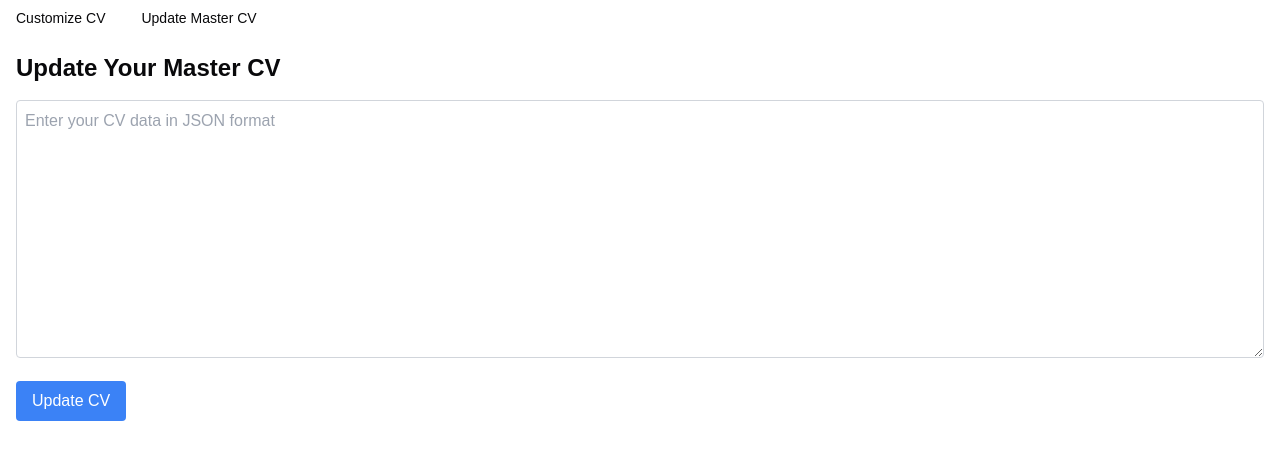
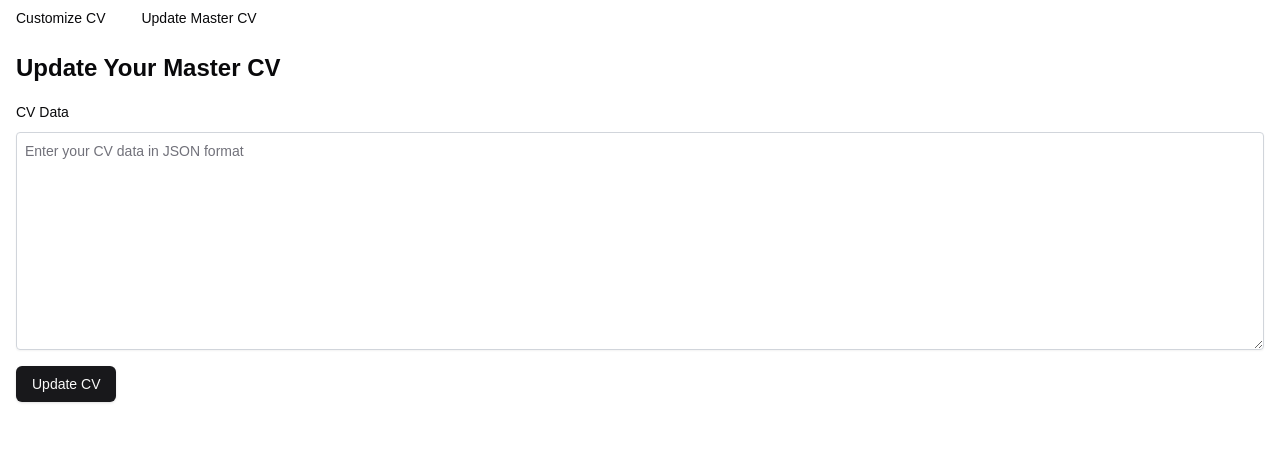
Before and after one commit to youngchingjui/customize-cv, a Next.js app: page /update-cv in a window 1280 px wide. Shown: the top 460 px of the page. Built offline with nearby package versions, Linux system fonts and the light colour scheme.

Commit message:
updated styling

```diff
--- a/app/layout.tsx
+++ b/app/layout.tsx
@@ -39,14 +39,14 @@
         <NavigationMenu>
           <NavigationMenuList>
             <NavigationMenuItem>
-              <Link href="/" passHref>
+              <Link href="/" legacyBehavior passHref>
                 <NavigationMenuLink className={navigationMenuTriggerStyle()}>
                   Customize CV
                 </NavigationMenuLink>
               </Link>
             </NavigationMenuItem>
             <NavigationMenuItem>
-              <Link href="/update-cv" passHref>
+              <Link href="/update-cv" legacyBehavior passHref>
                 <NavigationMenuLink className={navigationMenuTriggerStyle()}>
                   Update Master CV
                 </NavigationMenuLink>
--- a/components/UpdateCVForm.tsx
+++ b/components/UpdateCVForm.tsx
@@ -1,19 +1,40 @@
 'use client';
 
-import { useState } from 'react';
+import { useForm } from 'react-hook-form';
+import { zodResolver } from '@hookform/resolvers/zod';
+import { z } from 'zod';
+import {
+  Form,
+  FormControl,
+  FormField,
+  FormItem,
+  FormLabel,
+  FormMessage,
+} from '@/components/ui/form';
+import { Button } from '@/components/ui/button';
+import { Textarea } from '@/components/ui/textarea';
+
+// Define the schema for form validation
+const formSchema = z.object({
+  cvData: z.string().min(1, { message: 'CV data is required.' }),
+});
 
 export default function CvForm() {
-  const [cvData, setCvData] = useState('');
+  const form = useForm({
+    resolver: zodResolver(formSchema),
+    defaultValues: {
+      cvData: '',
+    },
+  });
 
-  const handleSubmit = async (event: React.FormEvent<HTMLFormElement>) => {
-    event.preventDefault();
+  const handleSubmit = async (values: { cvData: string }) => {
     try {
       const response = await fetch('/api/update-cv', {
         method: 'POST',
         headers: {
           'Content-Type': 'application/json',
         },
-        body: JSON.stringify({ cvData, userId: 'your-user-id' }), // Replace with actual user ID logic
+        body: JSON.stringify({ cvData: values.cvData, userId: 'your-user-id' }),
       });
       if (response.ok) {
         alert('CV updated successfully!');
@@ -26,20 +47,30 @@
   };
 
   return (
-    <form onSubmit={handleSubmit}>
-      <textarea
+    <Form {...form}>
+      <form onSubmit={form.handleSubmit(handleSubmit)} className="space-y-4">
+        <FormField
+          control={form.control}
+          name="cvData"
+          render={({ field }) => (
+            <FormItem>
+              <FormLabel>CV Data</FormLabel>
+              <FormControl>
+                <Textarea
                   className="w-full p-2 border border-gray-300 rounded mb-4"
                   rows={10}
-        value={cvData}
-        onChange={(e) => setCvData(e.target.value)}
                   placeholder="Enter your CV data in JSON format"
+                  {...field}
                 />
-      <button
-        type="submit"
-        className="bg-blue-500 text-white px-4 py-2 rounded"
-      >
+              </FormControl>
+              <FormMessage />
+            </FormItem>
+          )}
+        />
+        <Button type="submit">
           Update CV
-      </button>
+        </Button>
       </form>
+    </Form>
   );
 }
--- /dev/null
+++ b/components/ui/form.tsx
@@ -0,0 +1,178 @@
+"use client"
+
+import * as React from "react"
+import * as LabelPrimitive from "@radix-ui/react-label"
+import { Slot } from "@radix-ui/react-slot"
+import {
+  Controller,
+  ControllerProps,
+  FieldPath,
+  FieldValues,
+  FormProvider,
+  useFormContext,
+} from "react-hook-form"
+
+import { cn } from "@/lib/utils"
+import { Label } from "@/components/ui/label"
+
+const Form = FormProvider
+
+type FormFieldContextValue<
+  TFieldValues extends FieldValues = FieldValues,
+  TName extends FieldPath<TFieldValues> = FieldPath<TFieldValues>
+> = {
+  name: TName
+}
+
+const FormFieldContext = React.createContext<FormFieldContextValue>(
+  {} as FormFieldContextValue
+)
+
+const FormField = <
+  TFieldValues extends FieldValues = FieldValues,
+  TName extends FieldPath<TFieldValues> = FieldPath<TFieldValues>
+>({
+  ...props
+}: ControllerProps<TFieldValues, TName>) => {
+  return (
+    <FormFieldContext.Provider value={{ name: props.name }}>
+      <Controller {...props} />
+    </FormFieldContext.Provider>
+  )
+}
+
+const useFormField = () => {
+  const fieldContext = React.useContext(FormFieldContext)
+  const itemContext = React.useContext(FormItemContext)
+  const { getFieldState, formState } = useFormContext()
+
+  const fieldState = getFieldState(fieldContext.name, formState)
+
+  if (!fieldContext) {
+    throw new Error("useFormField should be used within <FormField>")
+  }
+
+  const { id } = itemContext
+
+  return {
+    id,
+    name: fieldContext.name,
+    formItemId: `${id}-form-item`,
+    formDescriptionId: `${id}-form-item-description`,
+    formMessageId: `${id}-form-item-message`,
+    ...fieldState,
+  }
+}
+
+type FormItemContextValue = {
+  id: string
+}
+
+const FormItemContext = React.createContext<FormItemContextValue>(
+  {} as FormItemContextValue
+)
+
+const FormItem = React.forwardRef<
+  HTMLDivElement,
+  React.HTMLAttributes<HTMLDivElement>
+>(({ className, ...props }, ref) => {
+  const id = React.useId()
+
+  return (
+    <FormItemContext.Provider value={{ id }}>
+      <div ref={ref} className={cn("space-y-2", className)} {...props} />
+    </FormItemContext.Provider>
+  )
+})
+FormItem.displayName = "FormItem"
+
+const FormLabel = React.forwardRef<
+  React.ElementRef<typeof LabelPrimitive.Root>,
+  React.ComponentPropsWithoutRef<typeof LabelPrimitive.Root>
+>(({ className, ...props }, ref) => {
+  const { error, formItemId } = useFormField()
+
+  return (
+    <Label
+      ref={ref}
+      className={cn(error && "text-destructive", className)}
+      htmlFor={formItemId}
+      {...props}
+    />
+  )
+})
+FormLabel.displayName = "FormLabel"
+
+const FormControl = React.forwardRef<
+  React.ElementRef<typeof Slot>,
+  React.ComponentPropsWithoutRef<typeof Slot>
+>(({ ...props }, ref) => {
+  const { error, formItemId, formDescriptionId, formMessageId } = useFormField()
+
+  return (
+    <Slot
+      ref={ref}
+      id={formItemId}
+      aria-describedby={
+        !error
+          ? `${formDescriptionId}`
+          : `${formDescriptionId} ${formMessageId}`
+      }
+      aria-invalid={!!error}
+      {...props}
+    />
+  )
+})
+FormControl.displayName = "FormControl"
+
+const FormDescription = React.forwardRef<
+  HTMLParagraphElement,
+  React.HTMLAttributes<HTMLParagraphElement>
+>(({ className, ...props }, ref) => {
+  const { formDescriptionId } = useFormField()
+
+  return (
+    <p
+      ref={ref}
+      id={formDescriptionId}
+      className={cn("text-[0.8rem] text-muted-foreground", className)}
+      {...props}
+    />
+  )
+})
+FormDescription.displayName = "FormDescription"
+
+const FormMessage = React.forwardRef<
+  HTMLParagraphElement,
+  React.HTMLAttributes<HTMLParagraphElement>
+>(({ className, children, ...props }, ref) => {
+  const { error, formMessageId } = useFormField()
+  const body = error ? String(error?.message) : children
+
+  if (!body) {
+    return null
+  }
+
+  return (
+    <p
+      ref={ref}
+      id={formMessageId}
+      className={cn("text-[0.8rem] font-medium text-destructive", className)}
+      {...props}
+    >
+      {body}
+    </p>
+  )
+})
+FormMessage.displayName = "FormMessage"
+
+export {
+  useFormField,
+  Form,
+  FormItem,
+  FormLabel,
+  FormControl,
+  FormDescription,
+  FormMessage,
+  FormField,
+}
--- /dev/null
+++ b/components/ui/input.tsx
@@ -0,0 +1,25 @@
+import * as React from "react"
+
+import { cn } from "@/lib/utils"
+
+export interface InputProps
+  extends React.InputHTMLAttributes<HTMLInputElement> {}
+
+const Input = React.forwardRef<HTMLInputElement, InputProps>(
+  ({ className, type, ...props }, ref) => {
+    return (
+      <input
+        type={type}
+        className={cn(
+          "flex h-9 w-full rounded-md border border-input bg-transparent px-3 py-1 text-sm shadow-sm transition-colors file:border-0 file:bg-transparent file:text-sm file:font-medium file:text-foreground placeholder:text-muted-foreground focus-visible:outline-none focus-visible:ring-1 focus-visible:ring-ring disabled:cursor-not-allowed disabled:opacity-50",
+          className
+        )}
+        ref={ref}
+        {...props}
+      />
+    )
+  }
+)
+Input.displayName = "Input"
+
+export { Input }
--- /dev/null
+++ b/components/ui/label.tsx
@@ -0,0 +1,26 @@
+"use client"
+
+import * as React from "react"
+import * as LabelPrimitive from "@radix-ui/react-label"
+import { cva, type VariantProps } from "class-variance-authority"
+
+import { cn } from "@/lib/utils"
+
+const labelVariants = cva(
+  "text-sm font-medium leading-none peer-disabled:cursor-not-allowed peer-disabled:opacity-70"
+)
+
+const Label = React.forwardRef<
+  React.ElementRef<typeof LabelPrimitive.Root>,
+  React.ComponentPropsWithoutRef<typeof LabelPrimitive.Root> &
+    VariantProps<typeof labelVariants>
+>(({ className, ...props }, ref) => (
+  <LabelPrimitive.Root
+    ref={ref}
+    className={cn(labelVariants(), className)}
+    {...props}
+  />
+))
+Label.displayName = LabelPrimitive.Root.displayName
+
+export { Label }
--- a/package.json
+++ b/package.json
@@ -9,7 +9,9 @@
     "lint": "next lint"
   },
   "dependencies": {
+    "@hookform/resolvers": "^3.9.0",
     "@radix-ui/react-icons": "^1.3.0",
+    "@radix-ui/react-label": "^2.1.0",
     "@radix-ui/react-navigation-menu": "^1.2.1",
     "@radix-ui/react-slot": "^1.1.0",
     "@vercel/postgres": "^0.10.0",
@@ -22,6 +24,7 @@
     "path": "^0.12.7",
     "react": "^18",
     "react-dom": "^18",
+    "react-hook-form": "^7.53.0",
     "tailwind-merge": "^2.5.3",
     "tailwindcss-animate": "^1.0.7",
     "zod": "^3.23.8"
```
Also changed, not shown: 1 other file (tests, documents, lock files or other folders). Lines whose indentation alone changed are shown as unchanged.
